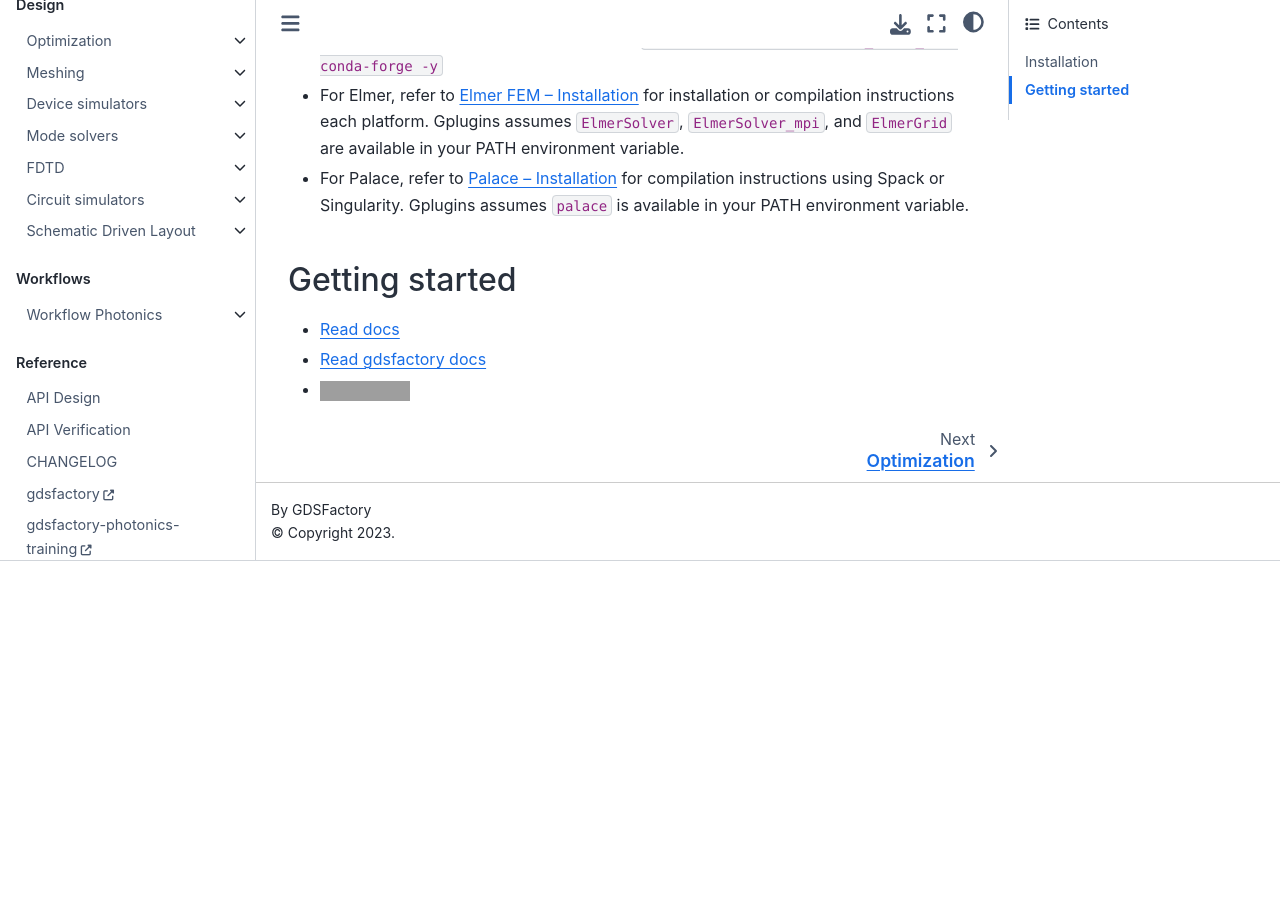
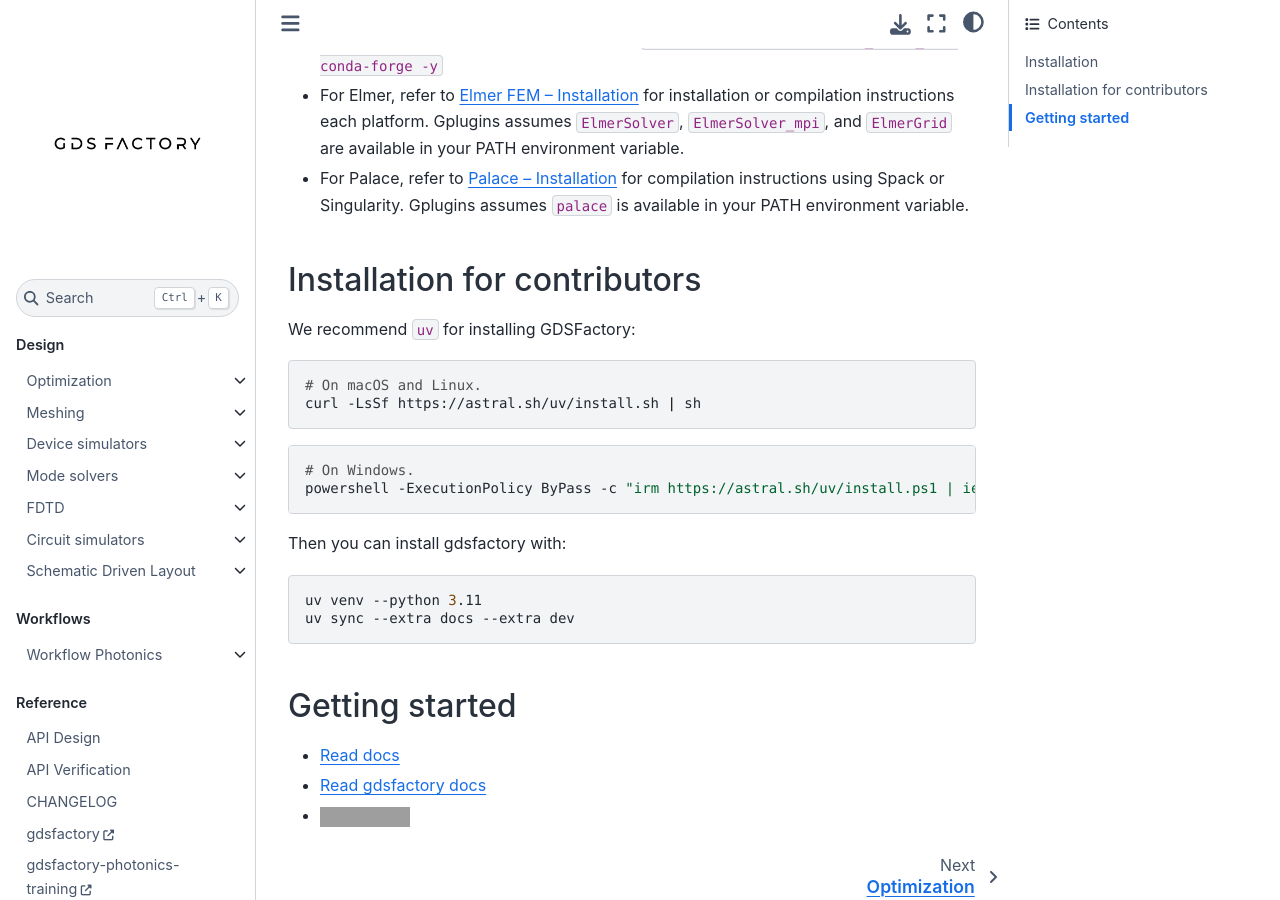
Before and after one commit to gdsfactory/gplugins, a Jupyter Book: the page built from docs/index.md, in a window 1280 px wide and 900 px high, scrolled down 1260 px. Built offline with Jupyter Book 1.0.4 settings and Sphinx 7.4.7 and the Sphinx Book theme 1.1.4, drawn with Linux system fonts in a browser that asks for light colours; pages that are not in the unit, such as notebooks, are missing from menus; before the commit the page ends 1821 px from its top, so only the background shows below that; grey boxes are pictures that could not be loaded.

Commit message:
fix docs

````diff
--- a/README.md
+++ b/README.md
@@ -53,6 +53,27 @@
 - For Elmer, refer to [Elmer FEM – Installation](https://www.elmerfem.org/blog/binaries/) for installation or compilation instructions each platform. Gplugins assumes `ElmerSolver`, `ElmerSolver_mpi`, and `ElmerGrid` are available in your PATH environment variable.
 - For Palace, refer to [Palace – Installation](https://awslabs.github.io/palace/stable/install/) for compilation instructions using Spack or Singularity. Gplugins assumes `palace` is available in your PATH environment variable.
 
+## Installation for contributors
+
+We recommend `uv` for installing GDSFactory:
+
+```bash
+# On macOS and Linux.
+curl -LsSf https://astral.sh/uv/install.sh | sh
+```
+
+```bash
+# On Windows.
+powershell -ExecutionPolicy ByPass -c "irm https://astral.sh/uv/install.ps1 | iex"
+```
+
+Then you can install gdsfactory with:
+
+```bash
+uv venv --python 3.11
+uv sync --extra docs --extra dev
+```
+
 
 ## Getting started
 
````
Also changed, not shown: docs/api_design.rst (+0 -14 lines).
